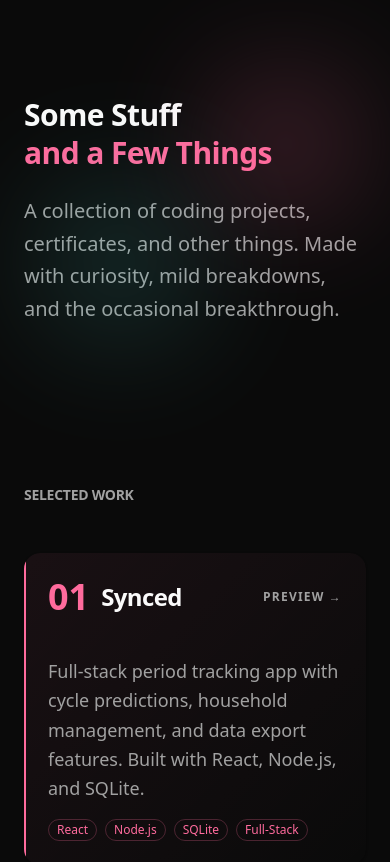
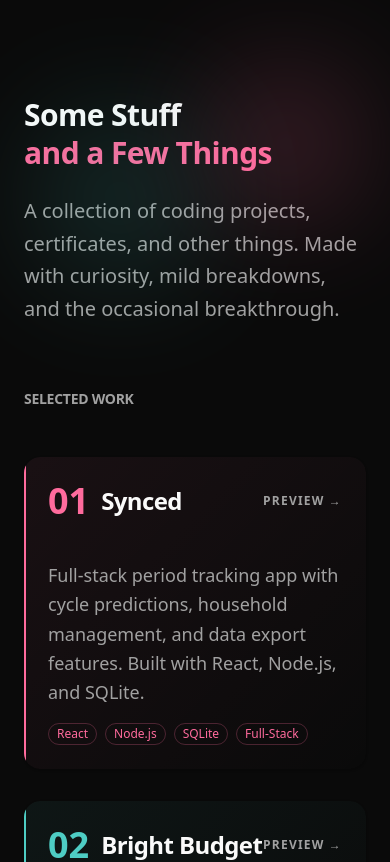
Before and after one commit to CaitlinAkkerman/cautious-train, a React (Vite) app: page / in a window 390 px wide. Shown: the top 862 px of the page. Built offline with nearby package versions, Linux system fonts and the light colour scheme.

Commit message:
Fixed padding on hero and project sections

```diff
--- a/src/pages/Home.tsx
+++ b/src/pages/Home.tsx
@@ -263,7 +263,7 @@ export default function Home() {
       )}
 
       {/* Hero Section */}
-      <section className="relative px-6 py-24 md:py-32 lg:py-40">
+      <section className="relative px-6 pt-24 pb-8 md:pt-32 md:pb-10 lg:pt-40 lg:pb-12">
         <div className="max-w-4xl mx-auto">
           <div className="absolute top-20 right-10 w-32 h-32 rounded-full blur-3xl opacity-30" style={{ backgroundColor: colors[0] }} />
           <div className="absolute bottom-20 left-10 w-40 h-40 rounded-full blur-3xl opacity-20" style={{ backgroundColor: colors[1] }} />
@@ -280,7 +280,7 @@ export default function Home() {
       </section>
 
       {/* Projects Section */}
-      <section className="px-6 py-16">
+      <section className="px-6 pt-8 pb-16">
         <div className="max-w-4xl mx-auto">
           <h2 className="text-sm font-bold uppercase tracking-widest text-muted-foreground mb-12">
             Selected Work
```
